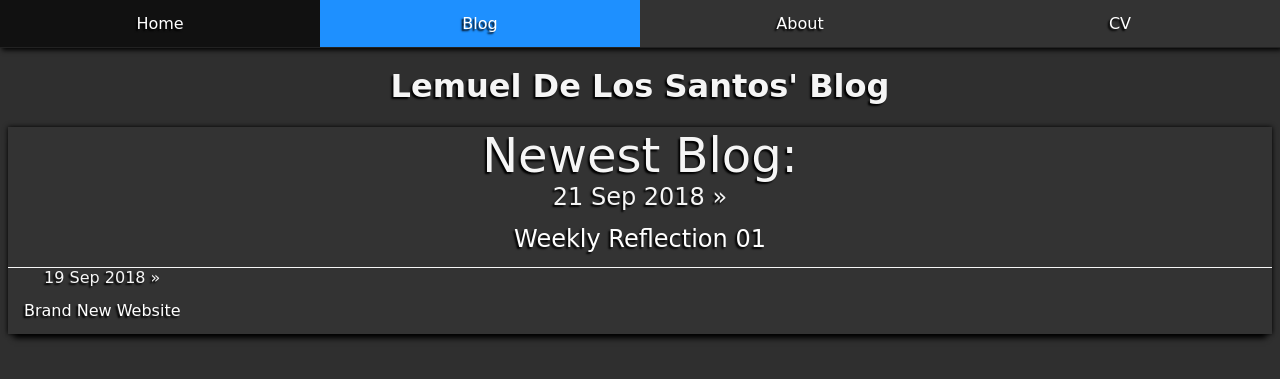
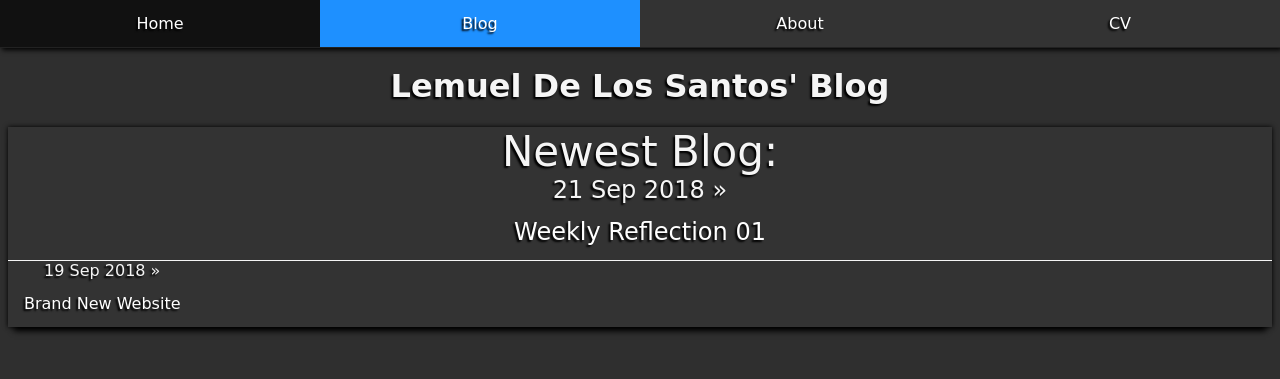
Before and after one commit to lemueldls/lemueld6200.github.io, a Jekyll site: the page built from blog/index.html, in a window 1280 px wide. Shown: the top 379 px of the page. Built offline with Jekyll 4.4.1, drawn with Linux system fonts in a browser that asks for light colours; the list of posts is cut into pages by our own code.

Commit message:
Update main.css

```diff
--- a/css/main.css
+++ b/css/main.css
@@ -58,7 +58,7 @@ p a {
 .posts li:first-child::before {
 	width:100%;
 	display:block;
-	font-size:200%;
+	font-size:175%;
 	white-space:pre;
 	content:"Newest Blog:";
 	text-decoraction:underline;
```
